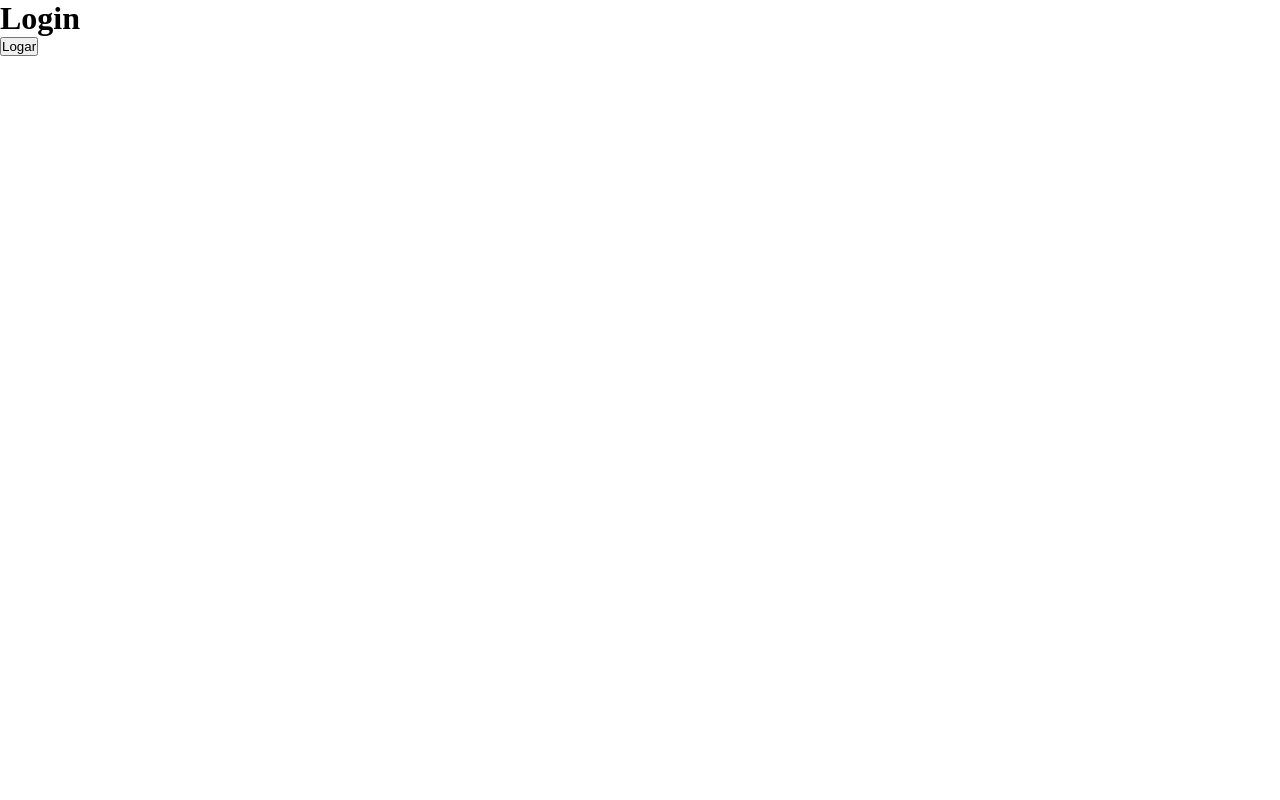
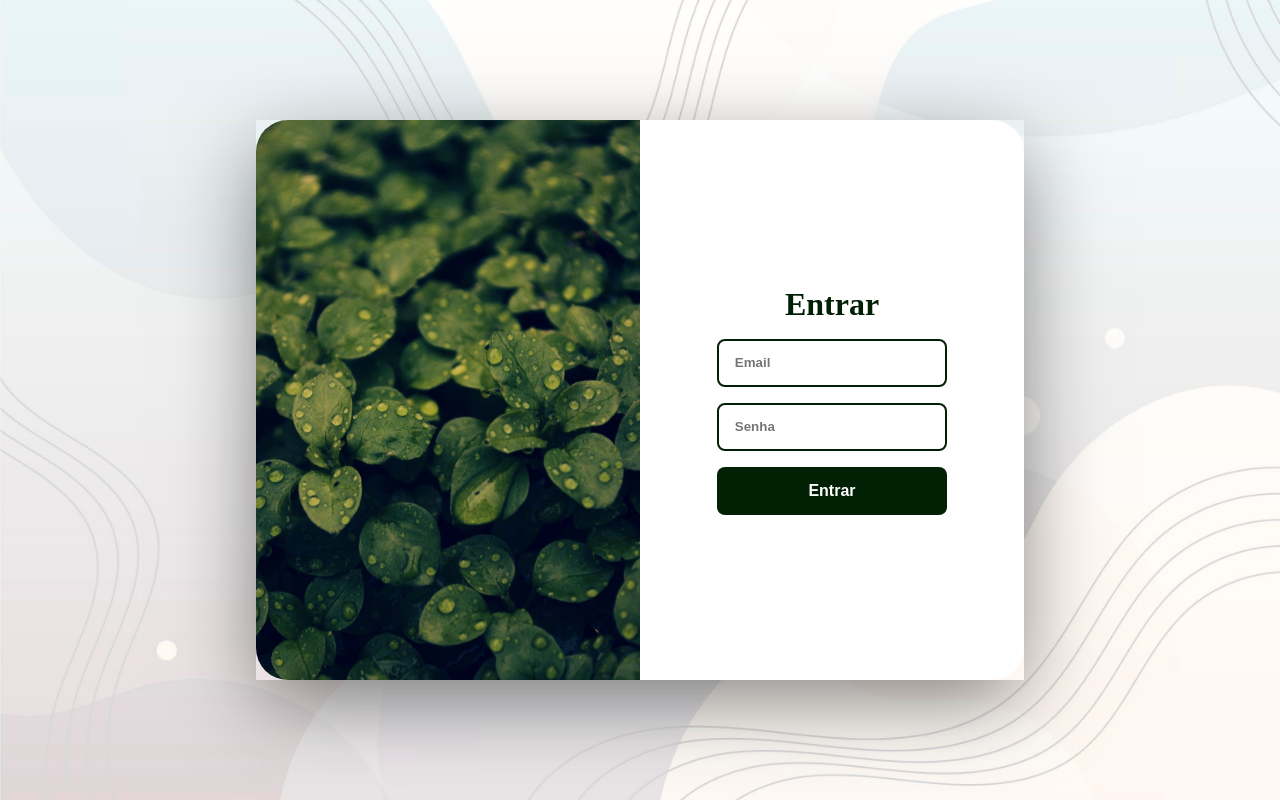
Before and after one commit to BrunoBross/tickets-app, a React (Vite) app in the folder web/: page / in a window 1280 px wide. Built offline with nearby package versions, Linux system fonts and the light colour scheme.

Commit message:
feito alguns testes de interface login

```diff
--- a/web/src/contexts/AuthContext.tsx
+++ b/web/src/contexts/AuthContext.tsx
@@ -16,8 +16,8 @@ export interface OrganizerInterface {
 export interface AuthContextInterface {
   signed: boolean;
   organizer: OrganizerInterface | null;
-  Login(): Promise<void>;
-  Logout(): void;
+  Login: (email: string, password: string) => Promise<void>;
+  Logout: () => void;
 }
 
 const AuthContext = createContext({} as AuthContextInterface);
@@ -46,10 +46,10 @@ export const AuthProvider = (props: AuthProviderProps) => {
     }
   }, []);
 
-  async function Login() {
+  async function Login(email: string, password: string) {
     const response = await api.post("/organizer/auth", {
-      email: "bbarreto18@gmail.com",
-      password: "senha",
+      email,
+      password,
     });
 
     setOrganizer(response.data.organizer);
--- a/web/src/pages/auth/Login.tsx
+++ /dev/null
@@ -1,11 +0,0 @@
-import { useAuth } from "../../contexts/AuthContext";
-
-export default function Login() {
-  const { Login } = useAuth();
-  return (
-    <div className="container">
-      <h1>Login</h1>
-      <button onClick={Login}>Logar</button>
-    </div>
-  );
-}
--- /dev/null
+++ b/web/src/pages/auth/Login/Login.tsx
@@ -0,0 +1,54 @@
+import { AuthContextInterface } from "../../../contexts/AuthContext";
+import exampleImg from "../../../assets/example.jpg";
+import { useState } from "react";
+
+import "./login.css";
+
+interface LoginProps {
+  auth: AuthContextInterface;
+}
+
+export default function Login(props: LoginProps) {
+  const { auth } = props;
+
+  const [email, setEmail] = useState("");
+  const [password, setPassword] = useState("");
+
+  const handleOrganizerLogin = () => {
+    auth.Login(email, password);
+  };
+
+  return (
+    <div className="background">
+      <div className="container">
+        <div className="left-box">
+          <img src={exampleImg} alt="" />
+        </div>
+        <div className="right-box">
+          <div className="form">
+            <h1>Entrar</h1>
+            <input
+              type="email"
+              name="email"
+              id="email"
+              placeholder="Email"
+              value={email}
+              onChange={(e) => setEmail(e.target.value)}
+            />
+            <input
+              type="password"
+              name="password"
+              id="password"
+              placeholder="Senha"
+              value={password}
+              onChange={(e) => setPassword(e.target.value)}
+            />
+            <button type="submit" onClick={handleOrganizerLogin}>
+              Entrar
+            </button>
+          </div>
+        </div>
+      </div>
+    </div>
+  );
+}
--- /dev/null
+++ b/web/src/pages/auth/Login/login.css
@@ -0,0 +1,81 @@
+.background {
+  width: 100vw;
+  height: 100vh;
+  display: flex;
+  justify-content: center;
+  align-items: center;
+
+  background-image: url("../../../assets/bg-example.jpg");
+  background-position: center;
+  background-size: cover;
+}
+
+.container {
+  display: flex;
+  width: 60vw;
+  height: 70vh;
+  box-shadow: 0px 25px 80px -6px rgba(0, 0, 0, 0.5);
+}
+
+.left-box {
+  flex: 1;
+}
+
+.left-box > img {
+  width: 100%;
+  height: 100%;
+  object-fit: cover;
+
+  border-radius: 2rem 0 0 2rem;
+}
+
+.right-box {
+  flex: 1;
+  display: flex;
+  flex-direction: column;
+  justify-content: center;
+  align-items: center;
+  gap: 2rem;
+
+  background-color: #fff;
+  border-radius: 0 2rem 2rem 0;
+}
+
+.right-box > .form {
+  width: 100%;
+  display: flex;
+  justify-content: center;
+  align-items: center;
+  flex-direction: column;
+  gap: 1rem;
+}
+
+.form > h1 {
+  color: #012004;
+}
+
+.form > input {
+  border: 2px solid #012004;
+  padding: 1rem;
+  height: 3rem;
+  width: 60%;
+  border-radius: 0.5rem;
+  font-weight: bold;
+}
+
+button {
+  width: 60%;
+  height: 3rem;
+  border: none;
+  background-color: #012004;
+  border-radius: 0.5rem;
+  font-size: 1rem;
+  font-weight: bold;
+  color: #fff;
+  cursor: pointer;
+  transition: 0.2s;
+}
+
+button:hover {
+  filter: brightness(1.5);
+}
```
Also changed, not shown: web/src/components/Routes.tsx (+4 -6 lines), web/src/assets/bg-example.jpg (added).
